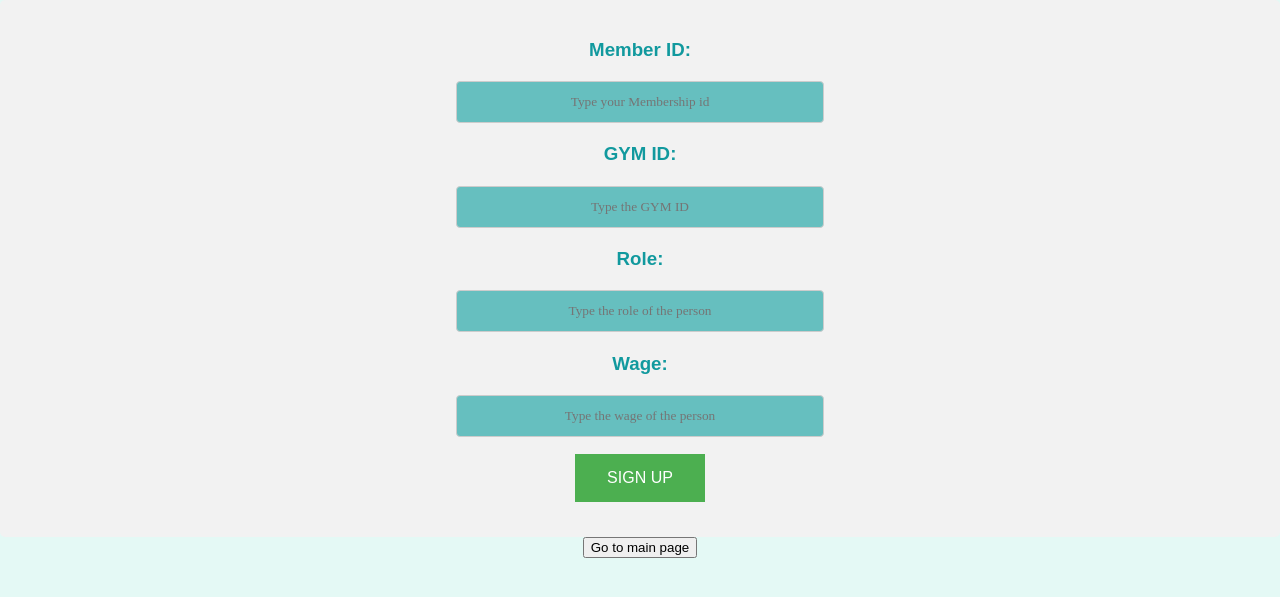
After one commit to hakankorpe/CS306-Database-Systems, a PHP site: page /gymmembers/works.html in a window 1280 px wide. The commit adds this page. Shown: the top 597 px of the page. Run offline with PHP 8.4, Linux system fonts and the light colour scheme.

Commit message:
GYM Selection fixed - works relationship added

```diff
--- a/gymmembers/selectionforgym.php
+++ b/gymmembers/selectionforgym.php
@@ -61,7 +61,7 @@
     if (!empty($_POST['rating'])){
         $rating = $_POST['rating'];
 
-        $sql_statement = "SELECT * FROM GYM";
+        $sql_statement = "SELECT * FROM GYM WHERE rating > $rating";
 
         $result = mysqli_query($db, $sql_statement);
 
--- /dev/null
+++ b/gymmembers/works.html
@@ -0,0 +1,117 @@
+<!DOCTYPE html>
+<html lang="en" dir="ltr">
+  <head>
+    <meta charset="utf-8">
+    <title></title>
+    <style>
+    body {
+      background-color: #E4F9F5;
+      margin: 0;
+      text-align: center;
+      font-family: 'Merriweather', serif;
+      }
+    input[type=text], select {
+      font-family: 'Merriweather', serif;
+      width: 23rem;
+      padding: 12px 20px;
+      margin: 0.1rem 0;
+      display: inline-block;
+      border: 1px solid #ccc;
+      text-align:center;
+      background-color: #66BFBF;
+      border-radius: 4px;
+      box-sizing: border-box;
+    }
+
+    input[type=submit] {
+      width: 100%;
+      background-color: #4CAF50;
+      color: white;
+      padding: 14px 20px;
+      margin: 8px 0;
+      border: none;
+      border-radius: 4px;
+      cursor: pointer;
+    }
+
+    input[type=submit]:hover {
+      background-color: #45a049;
+    }
+    h3 {
+  color: #11999E;
+  font-family: 'Montserrat', sans-serif;
+}
+    .button2 {
+      background-color: #4CAF50;
+      border: none;
+      color: white;
+      padding: 15px 32px;
+      text-align: center;
+      font-family: 'Montserrat', sans-serif;
+      text-decoration: none;
+      display: inline-block;
+      font-size: 16px;
+      margin: 15px 2px;
+      cursor: pointer;
+      } /* Blue */
+      .btn {
+  background: #11cdd4;
+  background-image: -webkit-linear-gradient(top, #11cdd4, #11999e);
+  background-image: -moz-linear-gradient(top, #11cdd4, #11999e);
+  background-image: -ms-linear-gradient(top, #11cdd4, #11999e);
+  background-image: -o-linear-gradient(top, #11cdd4, #11999e);
+  background-image: linear-gradient(to bottom, #11cdd4, #11999e);
+  -webkit-border-radius: 8;
+  -moz-border-radius: 8;
+  border-radius: 8px;
+  font-family: 'Montserrat', sans-serif;
+  color: #ffffff;
+  font-size: 20px;
+  padding: 10px 20px 10px 20px;
+  text-decoration: none;
+}
+
+.button2:hover {
+  background: #30e3cb;
+  background-image: -webkit-linear-gradient(top, #30e3cb, #2bc4ad);
+  background-image: -moz-linear-gradient(top, #30e3cb, #2bc4ad);
+  background-image: -ms-linear-gradient(top, #30e3cb, #2bc4ad);
+  background-image: -o-linear-gradient(top, #30e3cb, #2bc4ad);
+  background-image: linear-gradient(to bottom, #30e3cb, #2bc4ad);
+  text-decoration: none;
+}
+
+    div {
+      border-radius: 5px;
+      background-color: #f2f2f2;
+      padding: 20px;
+    }
+    .inserting-member {
+      background-color: #E4F9F5;
+      text-align: center;
+
+  }
+    </style>
+  </head>
+  <body>
+    <div class="works">
+
+    <form action="works.php" method="POST">
+      <h3>Member ID:</h3>
+    	<input type="text" id="membership_id" name="membership_id" placeholder="Type your Membership id"><br>
+      <h3>GYM ID:</h3>
+        <input type="text" id="gym_id" name="gym_id" placeholder="Type the GYM ID"><br>
+        <h3>Role:</h3>
+        <input type="text" id="role" name="role" placeholder="Type the role of the person"><br>
+        <h3>Wage:</h3>
+        <input type="text" id="wage" name="wage" placeholder="Type the wage of the person"><br>
+
+
+    	<button class="button2">SIGN UP</button>
+    </form>
+    </div>
+    <a href="http://localhost/gymmembers/index.php">
+   <button>Go to main page</button>
+  </a>
+  </body>
+</html>
```
Also changed, not shown: gymmembers/works.php (added, +41 -0 lines), gymmembers/works_list.php (added, +141 -0 lines).
